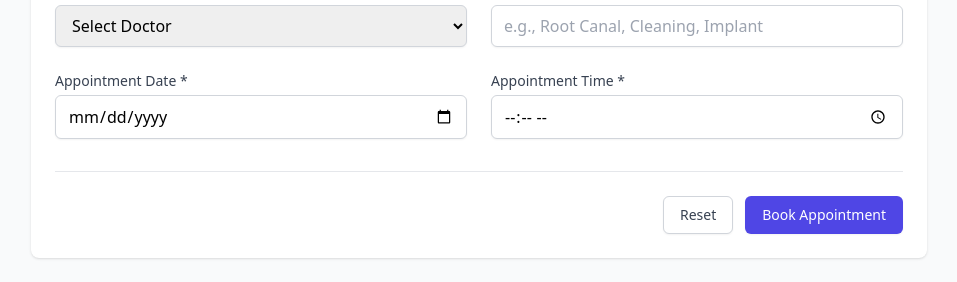
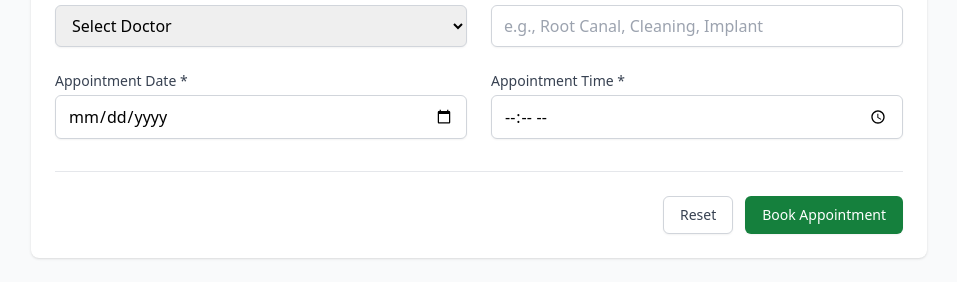
Before and after one commit to ssekimuli/dentichair-multitenant-backend, a Laravel app: page /book-appointment in a window 1280 px wide. Shown: the part 842-1124 px from the top of the page, without its empty margins (161-1118 px from the left). Run offline with Laravel 12, Linux system fonts and the light colour scheme; data comes from the database, SQL or seed files in the repository; some libraries are stand-ins or nearby versions.

Commit message:
style: change booking button to dark green
Update book appointment submit button color:
- Changed from indigo-600 (bg-indigo-600) to dark green (bg-green-700)
- Hover state: indigo-700 to green-800
- Better visual hierarchy for appointment booking action

Co-Authored-By: Claude Haiku 4.5 <noreply@anthropic.com>

```diff
--- a/resources/views/forms/book-appointment.blade.php
+++ b/resources/views/forms/book-appointment.blade.php
@@ -208,7 +208,7 @@
                     Reset
                 </a>
                 <button type="submit"
-                    class="px-4 py-2 border border-transparent rounded-md shadow-sm text-sm font-medium text-white bg-indigo-600 hover:bg-indigo-700">
+                    class="px-4 py-2 border border-transparent rounded-md shadow-sm text-sm font-medium text-white bg-green-700 hover:bg-green-800">
                     Book Appointment
                 </button>
             </div>
```
